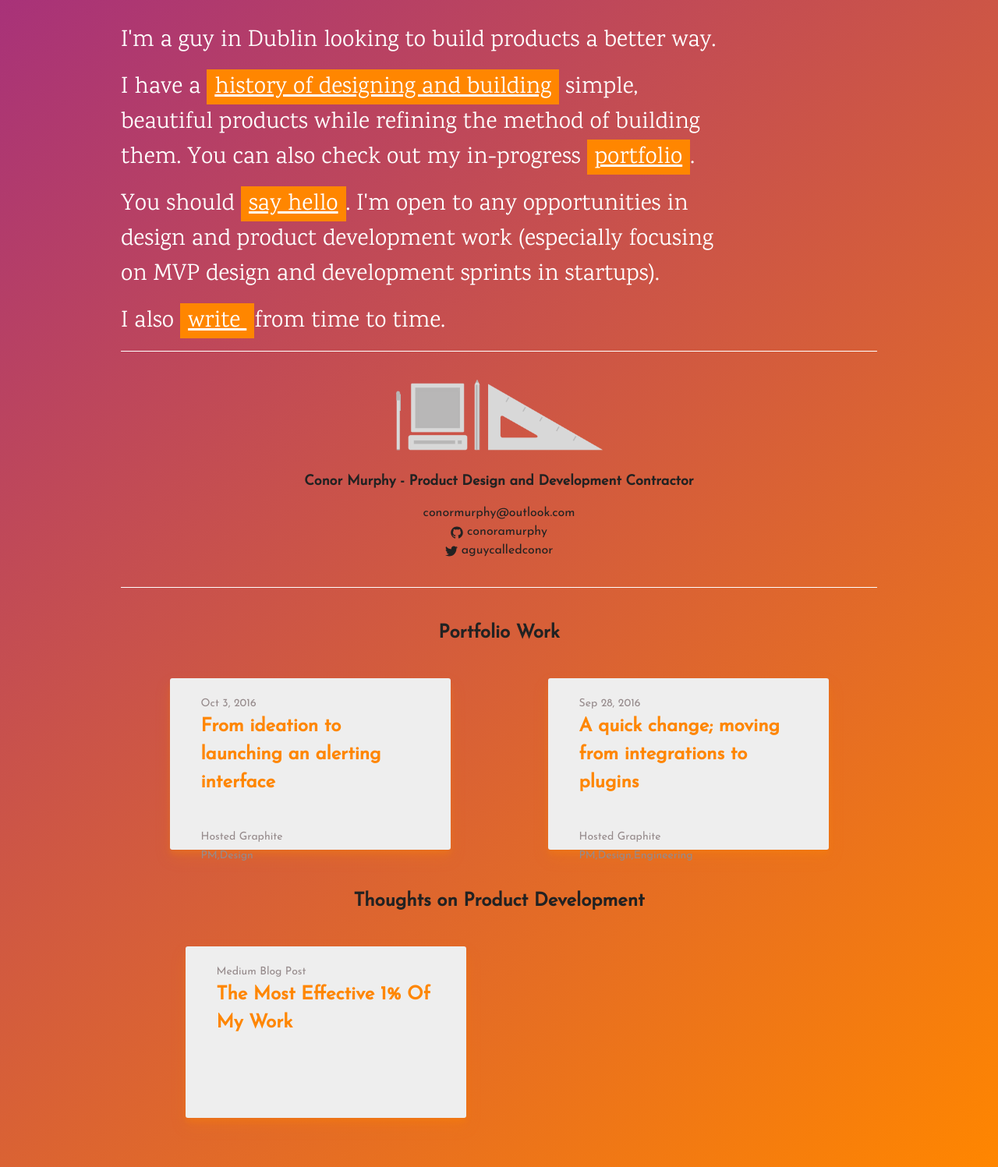
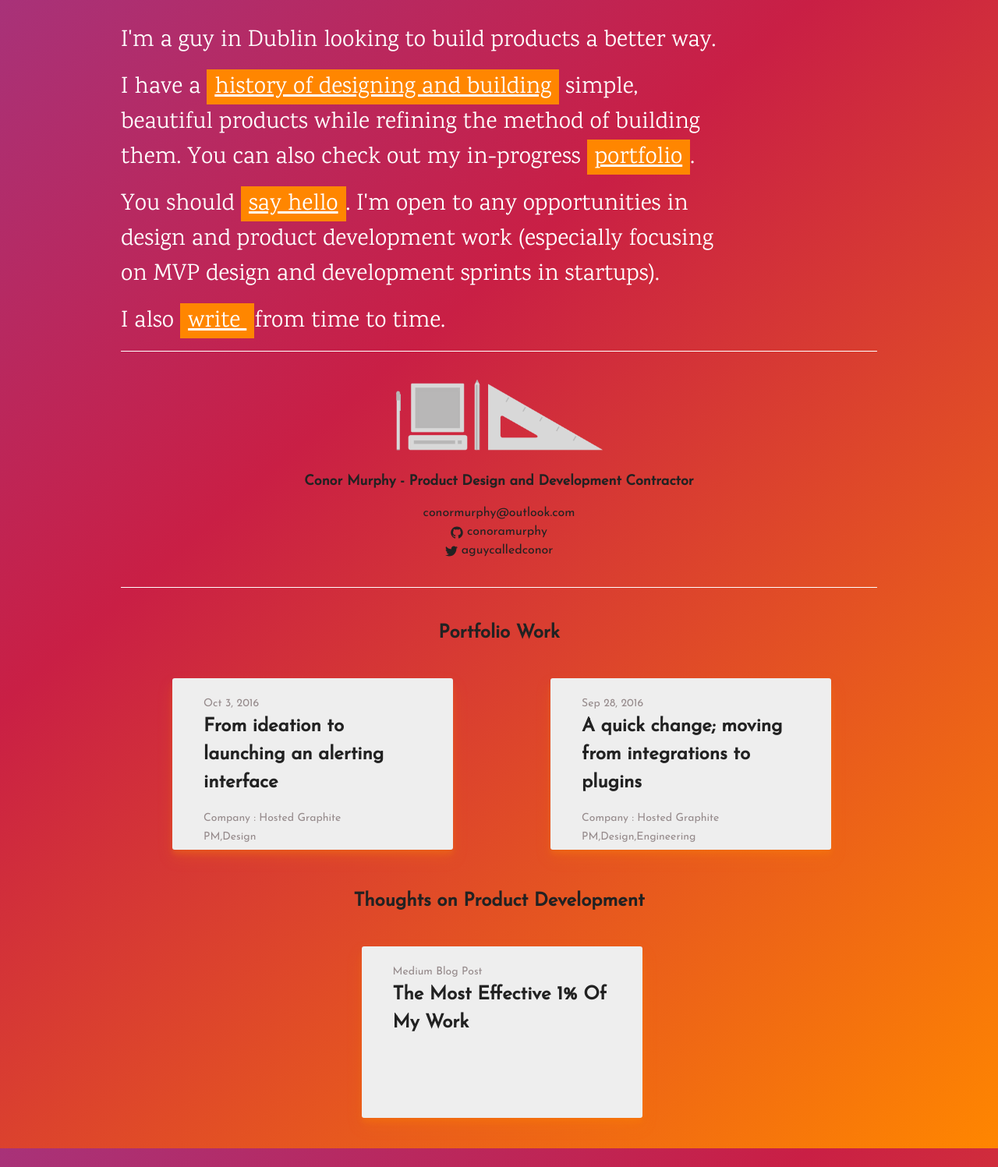
Before and after one commit to conoramurphy-zz/conoramurphy.github.io, a Jekyll site: the page built from index.html, in a window 1280 px wide. Shown: the whole page at 78% size. Built offline with Jekyll 4.4.1, drawn with Linux system fonts in a browser that asks for light colours.

Commit message:
cleaning up the gradients and blog page

```diff
--- a/_includes/thoughts.html
+++ b/_includes/thoughts.html
@@ -6,33 +6,35 @@
     </div>
 
     {% for post in site.posts %}
+    <a href="{{ post.url | prepend: site.baseurl }}">
       <li>
         <span class="post-meta">{{ post.date | date: "%b %-d, %Y" }}</span>
-
-        <h2>
-          <a class="post-link" href="{{ post.url | prepend: site.baseurl }}">{{ post.title }}</a>
+        <h2 class="post-link">
+          {{ post.title }}
         </h2>
-        <br>
-        <span class="post-meta">{{ post.company }}</span>
+        <span class="post-meta">Company : {{ post.company }}</span>
         <br>
         <span class="post-meta">{{ post.categories }}</span>
       </li>
+    </a>
     {% endfor %}
+
     <li class="flex-padder"></li>
     <li class="flex-padder"></li>
     <li class="flex-padder"></li>
+
     <div class="centre-contents">
       <h2 class="section-title" id="Portfolio">Thoughts on Product Development</h2>
     </div>
 
-    <li>
-      <span class="post-meta">Medium Blog Post</span>
-      <h2>
-        <a class="post-link" href="https://medium.com/@aguycalledconor/the-most-effective-1-in-product-development-d66878d9d2c5#.d69i3ga9g">The Most Effective 1% Of My Work</a>
-      </h2>
-    </li>
-    <li class="flex-padder"></li>
-    <li class="flex-padder"></li>
-    <li class="flex-padder"></li>
+    <a href="https://medium.com/@aguycalledconor/the-most-effective-1-in-product-development-d66878d9d2c5#.d69i3ga9g">
+      <li>
+        <span class="post-meta">Medium Blog Post</span>
+        <h2 class="post-link">
+          The Most Effective 1% Of My Work
+        </h2>
+      </li>
+    </a>
+
   </ul>
 </div>
--- a/_sass/_base.scss
+++ b/_sass/_base.scss
@@ -25,12 +25,14 @@ body {
     font-feature-settings: "kern" 1;
     font-kerning: normal;
 
-    background: -webkit-linear-gradient(left top, $theme-color, $accent-color);
-    background: -o-linear-gradient(left top, $theme-color, $accent-color);
-    background: linear-gradient(left top, $theme-color, $accent-color);
+    background-color: #cc5547; // Old browsers
+
+    background: -webkit-linear-gradient(left top, $theme-color 0%, #c91f45 35%, $accent-color);
+    background: -o-linear-gradient(left top, $theme-color 0%, #c91f45 35%, $accent-color);
+    background: linear-gradient(eft top, $theme-color 0%, #c91f45 35%, $accent-color);
 
     &.body-blog {
-        background: #f9f1e9;
+        background: #fcfcfc;
 
         p, span {
             color: $base-dark-color;
--- a/_sass/_layout.scss
+++ b/_sass/_layout.scss
@@ -7,9 +7,13 @@
     right: 0;
     left: 0;
     background-color: $grey-color-light;
-    border-bottom: 1px solid $grey-color;
     min-height: 56px;
     box-shadow: 0 3px 6px rgba(0,0,0,0.16), 0 3px 6px rgba(0,0,0,0.23);
+
+    background: -webkit-linear-gradient(left top, rgba($theme-color, 0.9) , rgba(#c91f45, 0.9));
+    background: -o-linear-gradient(left top, $theme-color , #c91f45);
+    background: linear-gradient(eft top, $theme-color , #c91f45);
+
   }
 
 .site-title {
@@ -22,7 +26,14 @@
 
     &,
     &:visited {
-        color: #dd686b;;
+        padding-top: 2px;
+        padding-left: 10px;
+        padding-right: 10px;
+        color: #fff;
+    }
+
+    &:hover {
+        background: #FF8600;
     }
 }
 
@@ -210,7 +221,11 @@
     -webkit-flex-flow: row wrap;
     -moz-flex-flow: row wrap;
 
-    > li {
+    a, a:hover {
+        text-decoration: none;
+    }
+
+    li {
         width: 280px;
         height: 180px;
         margin: 0 1% 24px;
@@ -220,9 +235,11 @@
         border: none;
         border-radius: 3px;
         transition: all 0.3s cubic-bezier(.25,.8,.25,1);
+
         &:hover {
-            box-shadow: 0 14px 28px rgba($accent-color ,0.2), 0 10px 10px rgba($accent-color ,0.3);
+            box-shadow: 0 19px 38px rgba($accent-color ,0.8), 0 15px 30px $accent-color;
         }
+
         .post-meta {
             color: $grey-color-med;
         }
```
Also changed, not shown: css/main.scss (+0 -10 lines).
